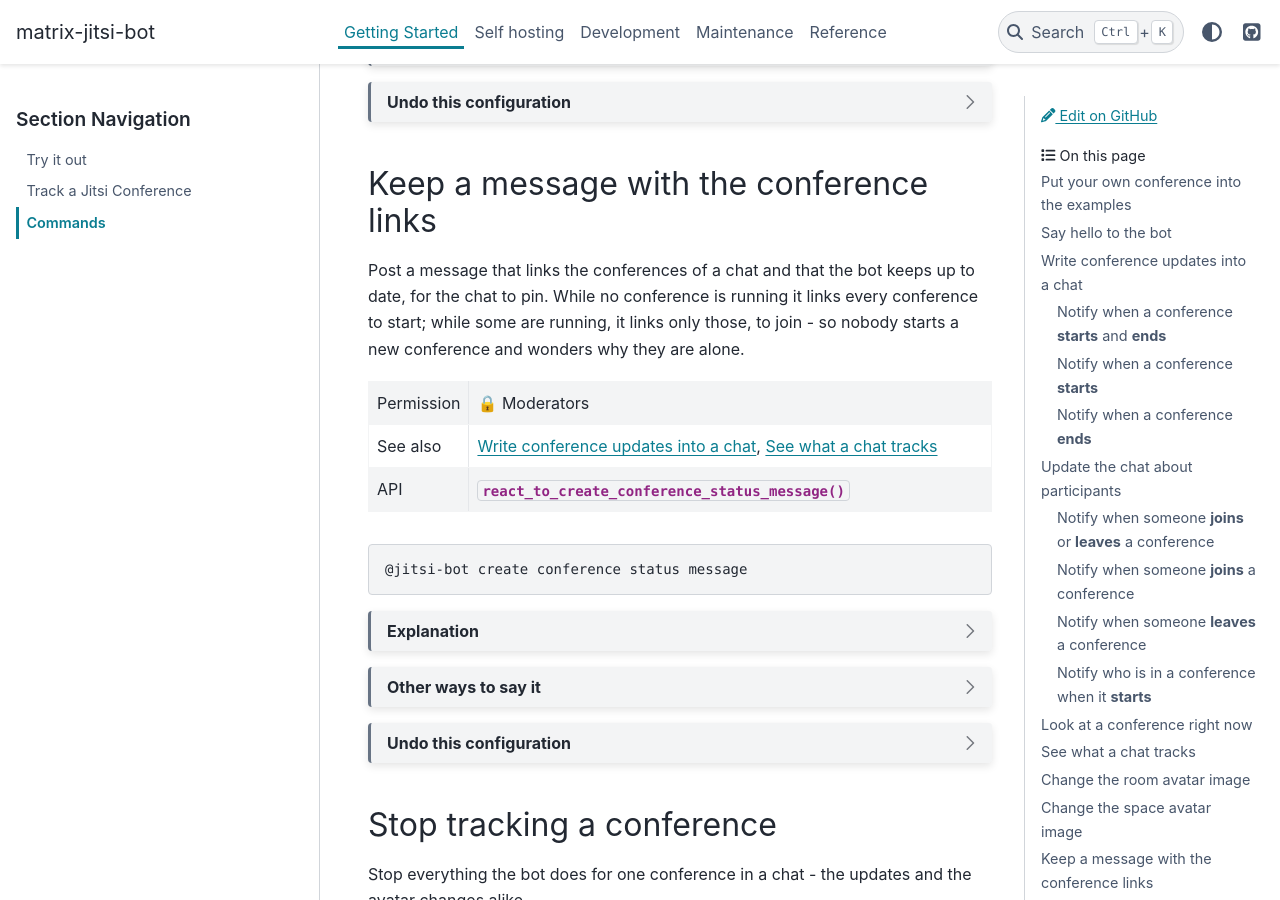
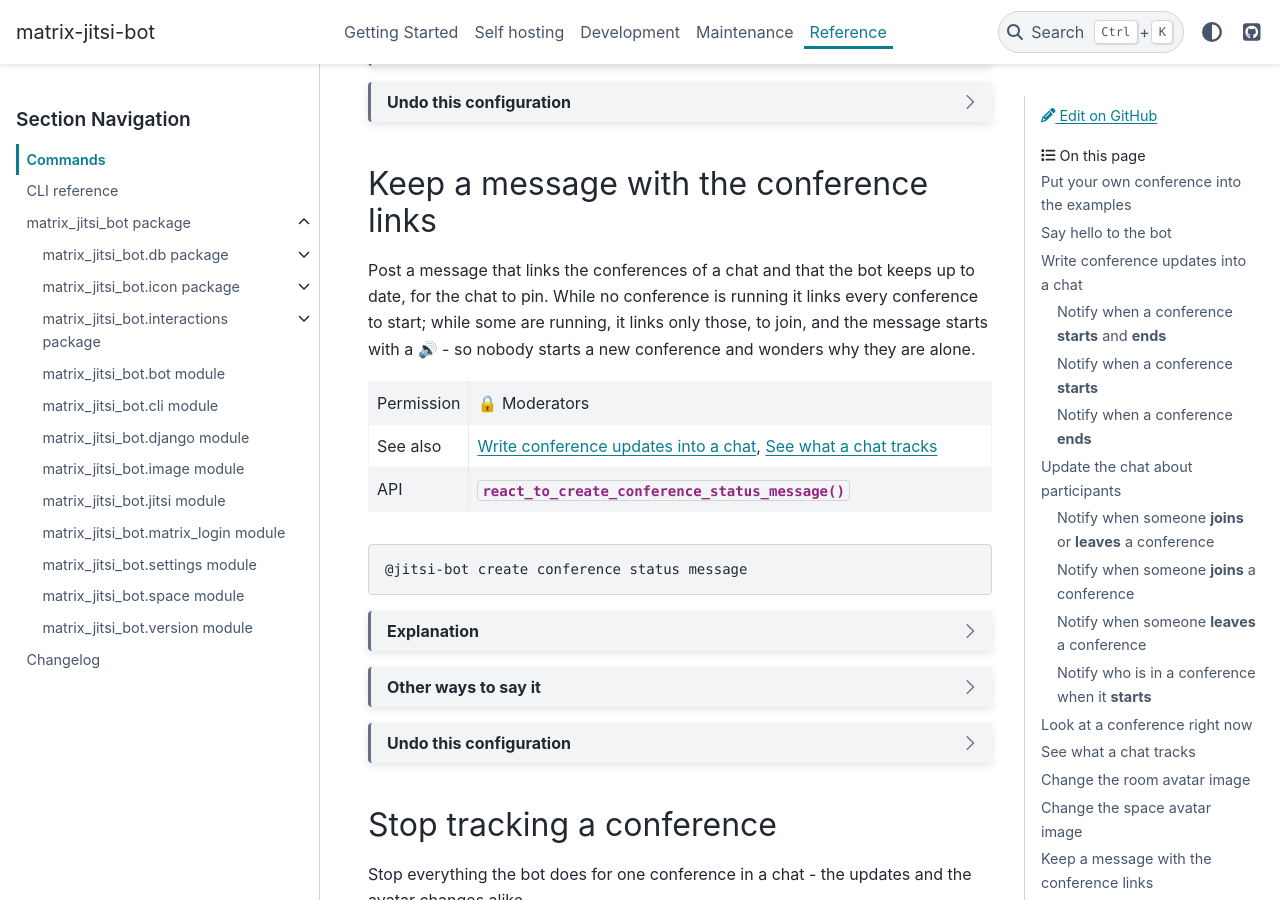
Before and after one commit to niccokunzmann/matrix-jitsi-bot, a Sphinx documentation site: the page built from docs/reference/commands.rst, in a window 1280 px wide and 900 px high, scrolled down 7136 px. Built offline with Sphinx 7.4.7 and the PyData theme 0.15.4, drawn with Linux system fonts in a browser that asks for light colours; some of the changed text lies outside the part shown.

Commit message:
Move command reference
AI Prompts:
claude-sonnet-4-6: Commands should be in the Reference section - it is a command reference
claude-sonnet-4-6: This message:  Click https://meet.hosted.quelltext.eu/pycal to join the Audio/Video conference. Should get a unicode speaker character as first character.

```diff
--- a/docs/index.rst
+++ b/docs/index.rst
@@ -82,7 +82,7 @@
         :octicon:`bookmark;1.5em;sd-text-info`
         Reference
         ^^^
-        CLI, API and other reference materials for users and developers.
+        Every chat command, the CLI, the API and other reference materials for users and developers.
         +++
 
         .. button-ref:: reference/index
--- a/docs/reference/changelog.rst
+++ b/docs/reference/changelog.rst
@@ -15,11 +15,11 @@
 - **API**: :py:func:`~matrix_jitsi_bot.version.is_development` tells a development version (``0.2.1.dev3``) from a release (``0.2.0``), and :py:func:`~matrix_jitsi_bot.version.documentation_url` gives the address of a page of the documentation of this version.
 - **API**: :py:attr:`~matrix_jitsi_bot.interactions.base.BotInteraction.ambiguous_names` holds the short names of the bot that somebody else in the chat has too, which therefore are not in :py:attr:`~matrix_jitsi_bot.interactions.base.BotInteraction.bot_names`.
 - **API**: The conference status message: :py:class:`~matrix_jitsi_bot.db.models.status_message.StatusMessage` (a chat has one at most) and :py:func:`~matrix_jitsi_bot.db.models.status_message.conference_status_text`; :py:class:`~matrix_jitsi_bot.interactions.status_message.StatusMessageInteraction` is part of :py:class:`~matrix_jitsi_bot.interactions.all.AllInteractions` as ``status_message``; :py:meth:`~matrix_jitsi_bot.bot.MatrixJitsiBot.update_status_messages` edits the messages that are out of date, after every poll. :py:class:`~matrix_jitsi_bot.db.models.conversation.CommandReply` has ``reply_to_event_id`` for a reply to a message the bot sent itself. Run ``matrix-jitsi-bot db migrate`` to update.
-- ``create conference status message`` (moderators only) posts a message that links the conferences tracked in the chat - to start them while none is running, and only the running ones, to join, while some are - and answers it with a note that it is edited and may be pinned. The bot edits it within seconds of a conference opening or closing, or being tracked or untracked, but not while the chat is paused. A chat has one such message: a new one deletes the old, and the bot says so. When the last conference is untracked, the message links how to set one up. Deleting the message, or ``don't track any``, stops it. ``status`` says if the chat has one.
+- ``create conference status message`` (moderators only) posts a message that links the conferences tracked in the chat - to start them while none is running, and only the running ones, to join, while some are, marked with a 🔊 at the start - and answers it with a note that it is edited and may be pinned. The bot edits it within seconds of a conference opening or closing, or being tracked or untracked, but not while the chat is paused. A chat has one such message: a new one deletes the old, and the bot says so. When the last conference is untracked, the message links how to set one up. Deleting the message, or ``don't track any``, stops it. ``status`` says if the chat has one.
 - The bot also answers a message that starts with ``@`` and its name, e.g. ``@jitsi-bot hello`` or ``@jitsi-bot: hello`` - the way the documentation writes its commands - not only a mention picked from the client's list, the full user ID or the bare name. A short name only counts if nobody else in the chat - joined or invited, on any server - has it as their name or user name: otherwise the bot does not run the command but asks to be mentioned by its full user ID, so two bots with the same name never both act on one message.
 - The ``help`` reply links the page of the documentation that explains every command: ``latest`` for a development version of the bot, ``stable`` for a release.
 - ``status`` also lists the avatars that change for each conference - the avatar of the chat and of its spaces - and says where the speaker is shown right now.
-- The documentation has a page :doc:`../using-a-bot/commands` with a section for every command, each one linkable, with the same parts: the command, an *Explanation* that tells an example conversation step by step, *Other ways to say it*, and *Undo this configuration* with what is specific to the command and links to what applies to every command. A field at the top of the page puts the reader's own conference URL into every command and message on it. The example avatars on it are drawn by :file:`docs/generate_avatar_examples.py` (``make avatar-examples``) with the code the bot uses. A test fails when a command of the bot is not documented there.
+- The documentation has a page :doc:`commands` with a section for every command, each one linkable, with the same parts: the command, an *Explanation* that tells an example conversation step by step, *Other ways to say it*, and *Undo this configuration* with what is specific to the command and links to what applies to every command. A field at the top of the page puts the reader's own conference URL into every command and message on it. The example avatars on it are drawn by :file:`docs/generate_avatar_examples.py` (``make avatar-examples``) with the code the bot uses. A test fails when a command of the bot is not documented there.
 - The documentation shows the logo next to its name.
 
 Changed
--- a/docs/using-a-bot/commands.rst
+++ b/docs/reference/commands.rst
@@ -2,9 +2,9 @@
 Commands
 ========
 
-Every command is a message to the bot, so it starts with the bot: mention it - in most Matrix clients by typing ``@`` and picking it, shown here as ``@jitsi-bot`` - or use its short name or full user ID, see :doc:`index`.
+Every command is a message to the bot, so it starts with the bot: mention it - in most Matrix clients by typing ``@`` and picking it, shown here as ``@jitsi-bot`` - or use its short name or full user ID, see :doc:`/using-a-bot/index`.
 The commands below are meant to be copied: each is one line, with a real conference URL and chat names you replace with your own.
-A conference is its full URL, or - once it is tracked in the chat - its hostname or short name, see :doc:`track-a-conference`.
+A conference is its full URL, or - once it is tracked in the chat - its hostname or short name, see :doc:`/using-a-bot/track-a-conference`.
 The first section below puts your own conference into all of them.
 The examples use the bot hosted at ``@jitsi-bot:chat.pycal.org``.
 
@@ -130,7 +130,7 @@
     *   -   Permission
         -   Everyone
     *   -   See also
-        -   :ref:`Getting Started: Talking to the bot <talking-to-the-bot>`, :doc:`Try it out <try-it-out>`
+        -   :ref:`Getting Started: Talking to the bot <talking-to-the-bot>`, :doc:`Try it out </using-a-bot/try-it-out>`
     *   -   API
         -   :py:meth:`~matrix_jitsi_bot.interactions.greeting.GreetingInteraction.react_to_hello`
 
@@ -195,7 +195,7 @@
     *   -   Permission
         -   🔒 Moderators
     *   -   See also
-        -   :ref:`Tutorial, step 3: Start tracking <tutorial-start-tracking>`, :doc:`Try it out <try-it-out>`
+        -   :ref:`Tutorial, step 3: Start tracking <tutorial-start-tracking>`, :doc:`Try it out </using-a-bot/try-it-out>`
     *   -   API
         -   :py:meth:`~matrix_jitsi_bot.interactions.chat_notification.ChatNotificationInteraction.react_to_track`, :py:meth:`~matrix_jitsi_bot.interactions.chat_notification.ChatNotificationInteraction.react_to_untrack_flag`, :py:meth:`~matrix_jitsi_bot.interactions.chat_notification.ChatNotificationInteraction.react_to_untrack_one`, :py:meth:`~matrix_jitsi_bot.interactions.chat_notification.ChatNotificationInteraction.react_to_untrack_any`
 
@@ -541,7 +541,7 @@
     *   -   Permission
         -   🔒 Moderators
     *   -   See also
-        -   :ref:`Tutorial, step 3: Start tracking <tutorial-start-tracking>`, :doc:`Try it out <try-it-out>`, :ref:`Self hosting: Staying in Jitsi conferences <staying-in-conferences>`
+        -   :ref:`Tutorial, step 3: Start tracking <tutorial-start-tracking>`, :doc:`Try it out </using-a-bot/try-it-out>`, :ref:`Self hosting: Staying in Jitsi conferences <staying-in-conferences>`
     *   -   API
         -   :py:meth:`~matrix_jitsi_bot.interactions.chat_notification.ChatNotificationInteraction.react_to_track`, :py:meth:`~matrix_jitsi_bot.interactions.chat_notification.ChatNotificationInteraction.react_to_untrack_flag`, :py:meth:`~matrix_jitsi_bot.interactions.chat_notification.ChatNotificationInteraction.react_to_untrack_one`, :py:meth:`~matrix_jitsi_bot.interactions.chat_notification.ChatNotificationInteraction.react_to_untrack_any`
 
@@ -986,7 +986,7 @@
     *   -   Permission
         -   Everyone
     *   -   See also
-        -   :doc:`Try it out <try-it-out>`, :ref:`Tutorial, step 3: Start tracking <tutorial-start-tracking>`
+        -   :doc:`Try it out </using-a-bot/try-it-out>`, :ref:`Tutorial, step 3: Start tracking <tutorial-start-tracking>`
     *   -   API
         -   :py:meth:`~matrix_jitsi_bot.interactions.chat_notification.ChatNotificationInteraction.react_to_check`, :py:meth:`~matrix_jitsi_bot.jitsi.check_jitsi_room`
 
@@ -1058,7 +1058,7 @@
     *   -   Permission
         -   Everyone
     *   -   See also
-        -   :doc:`Try it out <try-it-out>`, :ref:`Tutorial, step 3: Start tracking <tutorial-start-tracking>`
+        -   :doc:`Try it out </using-a-bot/try-it-out>`, :ref:`Tutorial, step 3: Start tracking <tutorial-start-tracking>`
     *   -   API
         -   :py:meth:`~matrix_jitsi_bot.interactions.chat_notification.ChatNotificationInteraction.react_to_status`
 
@@ -1139,7 +1139,7 @@
     When the conference closes, the original avatar is back.
     A chat without an avatar gets the whole speaker as its avatar.
     The bot must be allowed to change the avatar of the chat; if it is not, it says so.
-    See :doc:`track-a-conference` for more.
+    See :doc:`/using-a-bot/track-a-conference` for more.
 
     You say:
 
@@ -1267,7 +1267,7 @@
     A space without an avatar gets the whole speaker as its avatar.
     The space must list this chat, you must be allowed to change its avatar yourself, and the bot must be allowed to too.
     The bot joins the space if it must, and asks for an invitation first if it cannot.
-    See :doc:`track-a-conference` for more.
+    See :doc:`/using-a-bot/track-a-conference` for more.
 
     You say:
 
@@ -1346,7 +1346,7 @@
 ========================================
 
 Post a message that links the conferences of a chat and that the bot keeps up to date, for the chat to pin.
-While no conference is running it links every conference to start; while some are running, it links only those, to join - so nobody starts a new conference and wonders why they are alone.
+While no conference is running it links every conference to start; while some are running, it links only those, to join, and the message starts with a 🔊 - so nobody starts a new conference and wonders why they are alone.
 
 .. list-table::
     :widths: 15 85
@@ -1406,7 +1406,7 @@
         .. grid-item-card::
             :class-card: chat-bot sd-bg-primary sd-text-white sd-rounded-3
 
-            Click https://meet.hosted.quelltext.eu/matrix-jitsi-bot to join the Audio/Video conference.
+            🔊 Click https://meet.hosted.quelltext.eu/matrix-jitsi-bot to join the Audio/Video conference.
 
     With more conferences, the message lists them. While none is running, they are all links to start:
 
@@ -1429,7 +1429,7 @@
         .. grid-item-card::
             :class-card: chat-bot sd-bg-primary sd-text-white sd-rounded-3
 
-            Click a link to join the Audio/Video conferences:
+            🔊 Click a link to join the Audio/Video conferences:
 
             - https://meet.hosted.quelltext.eu/matrix-jitsi-bot
             - https://meet.example.org/Standup
@@ -1826,7 +1826,7 @@
 
 .. dropdown:: Undo this configuration
 
-    The bot has forgotten the chat, so there is nothing to switch off: invite it again and set it up anew, see :doc:`track-a-conference`.
+    The bot has forgotten the chat, so there is nothing to switch off: invite it again and set it up anew, see :doc:`/using-a-bot/track-a-conference`.
 
 .. _command-help:
 
@@ -1841,7 +1841,7 @@
     *   -   Permission
         -   Everyone
     *   -   See also
-        -   :ref:`Getting Started: Talking to the bot <talking-to-the-bot>`, :doc:`Try it out <try-it-out>`
+        -   :ref:`Getting Started: Talking to the bot <talking-to-the-bot>`, :doc:`Try it out </using-a-bot/try-it-out>`
     *   -   API
         -   :py:meth:`~matrix_jitsi_bot.interactions.help.HelpInteraction.react_to_help`, :py:meth:`~matrix_jitsi_bot.interactions.help.HelpInteraction.react_to_anything_else`
 
--- a/docs/reference/index.rst
+++ b/docs/reference/index.rst
@@ -5,6 +5,7 @@
 .. toctree::
     :maxdepth: 2
 
+    commands
     cli
     api/matrix_jitsi_bot
     changelog
--- a/docs/using-a-bot/index.rst
+++ b/docs/using-a-bot/index.rst
@@ -17,7 +16,7 @@
 
 Invite the bot's Matrix account into a chat, the same way you'd invite any other user, e.g. by its user ID (``@jitsi-bot:chat.pycal.org``) in your Matrix client. The bot automatically accepts the invite and joins - unless the chat's name contains "no-bot", in which case it leaves right away instead. Once it's in, it says so - a message like "This chat isn't configured yet..." shows up if nobody has set anything up in it yet.
 
-What the bot can then do in the chat is explained, command by command, in the :doc:`command reference <commands>`.
+What the bot can then do in the chat is explained, command by command, in the :doc:`command reference </reference/commands>`.
 
 .. _talking-to-the-bot:
 
@@ -57,7 +56,7 @@
 
         Hello!
 
-Commands currently understood. Each has a section of its own in :doc:`commands`, with its structure, a description, an example, and how to stop it:
+Commands currently understood. Each has a section of its own in :doc:`/reference/commands`, with its structure, a description, an example, and how to stop it:
 
 - :ref:`command-hello` - check that the bot is there and answering. Anyone.
 - :ref:`command-track` - notify a chat when a Jitsi conference starts and ends. Moderators.
@@ -71,7 +70,7 @@
 - :ref:`command-leave` - make the bot leave a chat and forget it. Moderators.
 - :ref:`command-help` - show every command the bot understands. Anyone.
 
-A command that sets something up can be undone: its section in :doc:`commands` has an *Undo this configuration* part.
+A command that sets something up can be undone: its section in :doc:`/reference/commands` has an *Undo this configuration* part.
 
 .. _moderator-only-commands:
 
--- a/docs/using-a-bot/track-a-conference.rst
+++ b/docs/using-a-bot/track-a-conference.rst
@@ -23,7 +23,7 @@
 
         This room isn't configured yet. Say "help" to see what a moderator can set up here.
 
-Every command the bot then understands is in the :doc:`command reference <commands>`; the next steps use a few of them.
+Every command the bot then understands is in the :doc:`command reference </reference/commands>`; the next steps use a few of them.
 
 .. _tutorial-moderators:
 
@@ -82,7 +82,7 @@
 
         ✅ Now tracking https://meet.hosted.quelltext.eu/matrix-jitsi-bot.
 
-Every command, with how to say it in other ways and how to undo it, is on the :doc:`commands` page.
+Every command, with how to say it in other ways and how to undo it, is on the :doc:`/reference/commands` page.
 If only one conference is tracked in the chat at all, the reference can be left out entirely - ``track who starts`` alone means "that one". Everything that can be tracked:
 
 .. list-table::
```
Also changed, not shown: other parts of docs/using-a-bot/index.rst (+0 -1 lines), 6 other files.
